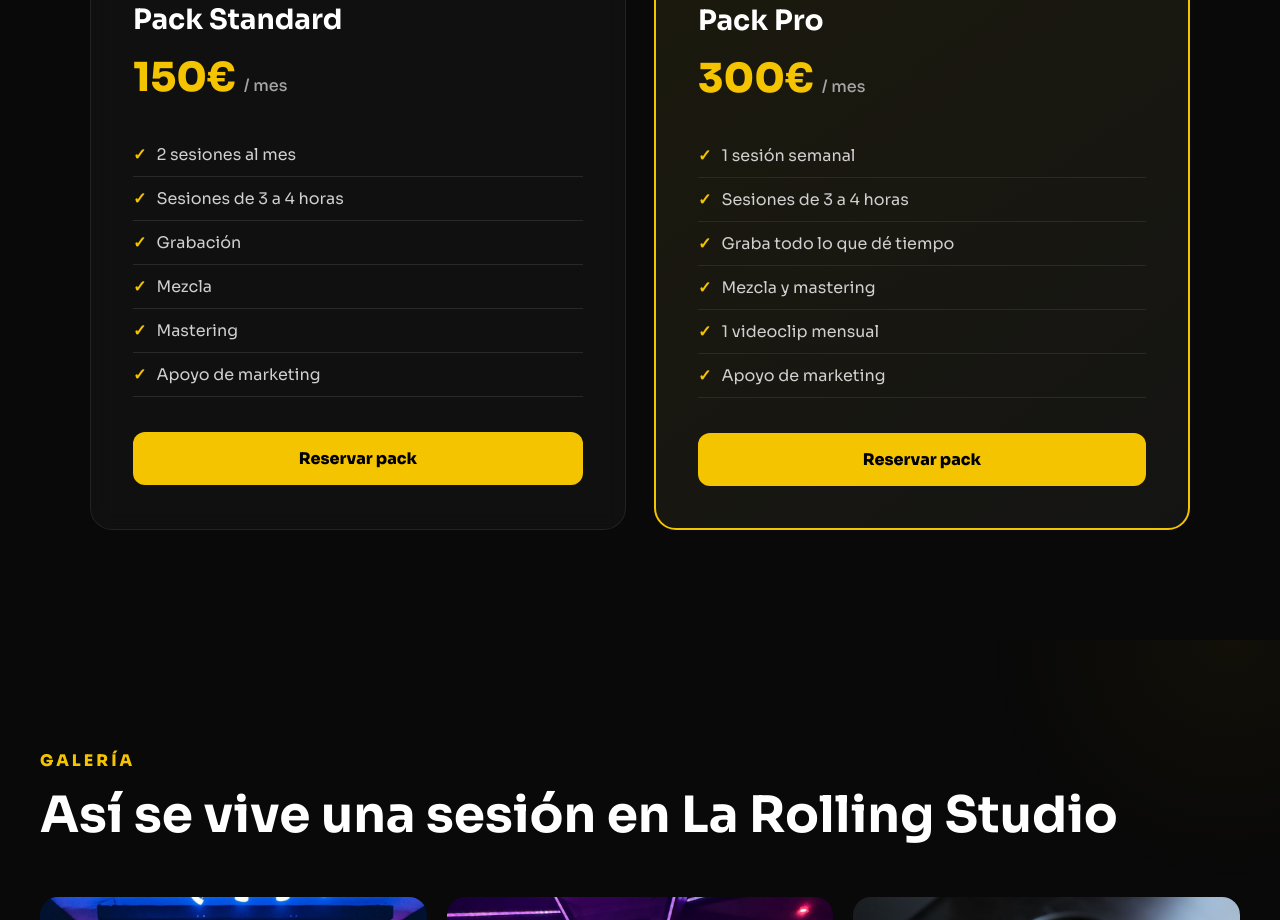
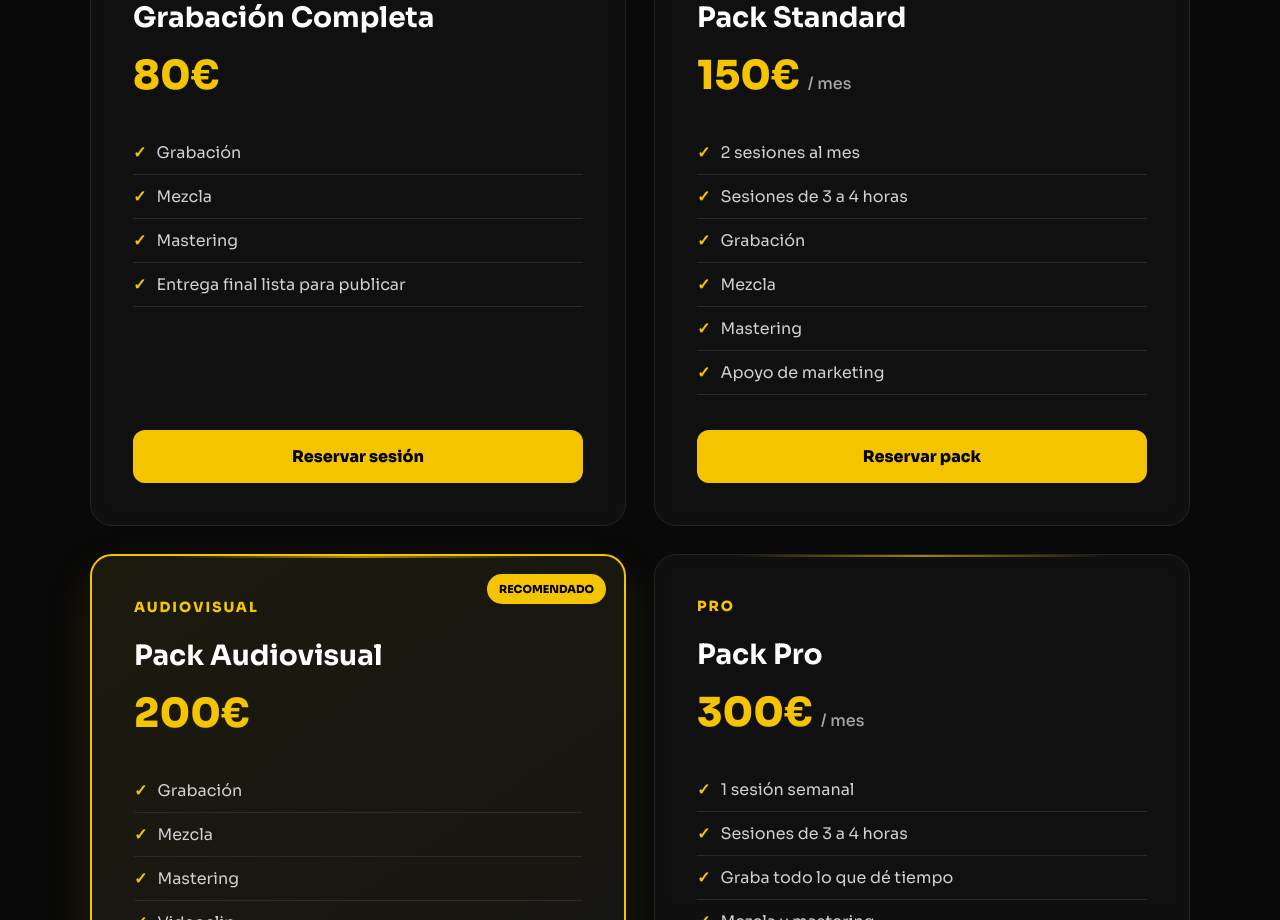
Before and after one commit to kaledortega-cpu/larollingstudio, a React (Vite) app: page / in a window 1280 px wide. Shown: the part 1880-2800 px from the top of the page. Built offline with nearby package versions, Linux system fonts and the light colour scheme.

Commit message:
Añadidos planes para artistas

```diff
--- a/src/componentes/Packs.jsx
+++ b/src/componentes/Packs.jsx
@@ -4,12 +4,33 @@ function Packs() {
   return (
     <section className="packs-section" id="packs">
       <div className="packs-container">
-
-        <p className="section-kicker">PACKS MENSUALES</p>
+        <p className="section-kicker">PLANES PARA ARTISTAS</p>
 
         <h2>Elige el plan que mejor encaje contigo</h2>
 
         <div className="packs-grid">
+          <article className="pack-card">
+            <span className="pack-label">SESIÓN COMPLETA</span>
+
+            <h3>Grabación Completa</h3>
+
+            <p className="pack-price">80€</p>
+
+            <ul>
+              <li>Grabación</li>
+              <li>Mezcla</li>
+              <li>Mastering</li>
+              <li>Entrega final lista para publicar</li>
+            </ul>
+
+            <a
+              href="https://instagram.com/Krow_fs"
+              target="_blank"
+              rel="noreferrer"
+            >
+              Reservar sesión
+            </a>
+          </article>
 
           <article className="pack-card">
             <span className="pack-label">STANDARD</span>
@@ -39,8 +60,33 @@ function Packs() {
           </article>
 
           <article className="pack-card featured">
-            <span className="recommended">MÁS COMPLETO</span>
+            <span className="recommended">RECOMENDADO</span>
 
+            <span className="pack-label">AUDIOVISUAL</span>
+
+            <h3>Pack Audiovisual</h3>
+
+            <p className="pack-price">200€</p>
+
+            <ul>
+              <li>Grabación</li>
+              <li>Mezcla</li>
+              <li>Mastering</li>
+              <li>Videoclip</li>
+              <li>Contenido grabado en el estudio</li>
+              <li>Material listo para redes sociales</li>
+            </ul>
+
+            <a
+              href="https://instagram.com/Krow_fs"
+              target="_blank"
+              rel="noreferrer"
+            >
+              Reservar pack
+            </a>
+          </article>
+
+          <article className="pack-card">
             <span className="pack-label">PRO</span>
 
             <h3>Pack Pro</h3>
@@ -66,7 +112,6 @@ function Packs() {
               Reservar pack
             </a>
           </article>
-
         </div>
       </div>
     </section>
--- a/src/styles/Packs.css
+++ b/src/styles/Packs.css
@@ -10,10 +10,10 @@
 }
 
 .packs-section h2 {
+  max-width: 800px;
+  margin-bottom: 55px;
   font-size: clamp(32px, 5vw, 52px);
-  max-width: 800px;
   line-height: 1;
-  margin-bottom: 55px;
 }
 
 .packs-grid {
@@ -24,28 +24,50 @@
 }
 
 .pack-card {
-    position:relative;
-    background:rgba(255,255,255,.03);
-    backdrop-filter:blur(10px);
-    border:1px solid rgba(255,255,255,.08);
-    border-radius:22px;
-    padding:42px;
-    transition:.35s ease;
+  position: relative;
+  display: flex;
+  flex-direction: column;
+  padding: 42px;
+  overflow: hidden;
+  background: rgba(255, 255, 255, 0.03);
+  border: 1px solid rgba(255, 255, 255, 0.08);
+  border-radius: 22px;
+  backdrop-filter: blur(10px);
+  transition: 0.35s ease;
+}
+
+.pack-card::before {
+  content: "";
+  position: absolute;
+  top: 0;
+  left: 50%;
+  width: 70%;
+  height: 2px;
+  background: linear-gradient(
+    90deg,
+    transparent,
+    #f5c400,
+    transparent
+  );
+  transform: translateX(-50%);
+  opacity: 0.65;
 }
 
 .pack-card:hover {
-    transform:translateY(-10px);
-    box-shadow:0 20px 45px rgba(245,196,0,.12);
-    border-color:#f5c400;
+  transform: translateY(-10px);
+  box-shadow: 0 20px 45px rgba(245, 196, 0, 0.12);
+  border-color: #f5c400;
 }
 
 .pack-card.featured {
   border: 2px solid #f5c400;
   background: linear-gradient(145deg, #1c1a0d, #141414);
+  box-shadow: 0 18px 45px rgba(245, 196, 0, 0.11);
 }
 
 .pack-label {
   display: inline-block;
+  align-self: flex-start;
   color: #f5c400;
   font-size: 14px;
   font-weight: 800;
@@ -57,9 +79,9 @@
   position: absolute;
   top: 18px;
   right: 18px;
+  padding: 8px 12px;
   background: #f5c400;
   color: black;
-  padding: 8px 12px;
   border-radius: 20px;
   font-size: 11px;
   font-weight: 900;
@@ -84,6 +106,7 @@
 }
 
 .pack-card ul {
+  flex-grow: 1;
   list-style: none;
   padding: 0;
   margin-bottom: 35px;
@@ -120,18 +143,23 @@
 }
 
 @media (max-width: 800px) {
+  .packs-section {
+    padding: 80px 20px;
+  }
+
   .packs-grid {
     grid-template-columns: 1fr;
-  }
-
-  .packs-section {
-    padding: 80px 20px;
   }
 
   .pack-card {
     padding: 32px 24px;
   }
 
+  .recommended {
+    top: 14px;
+    right: 14px;
+  }
+
   .pack-price {
     font-size: 40px;
   }
```
